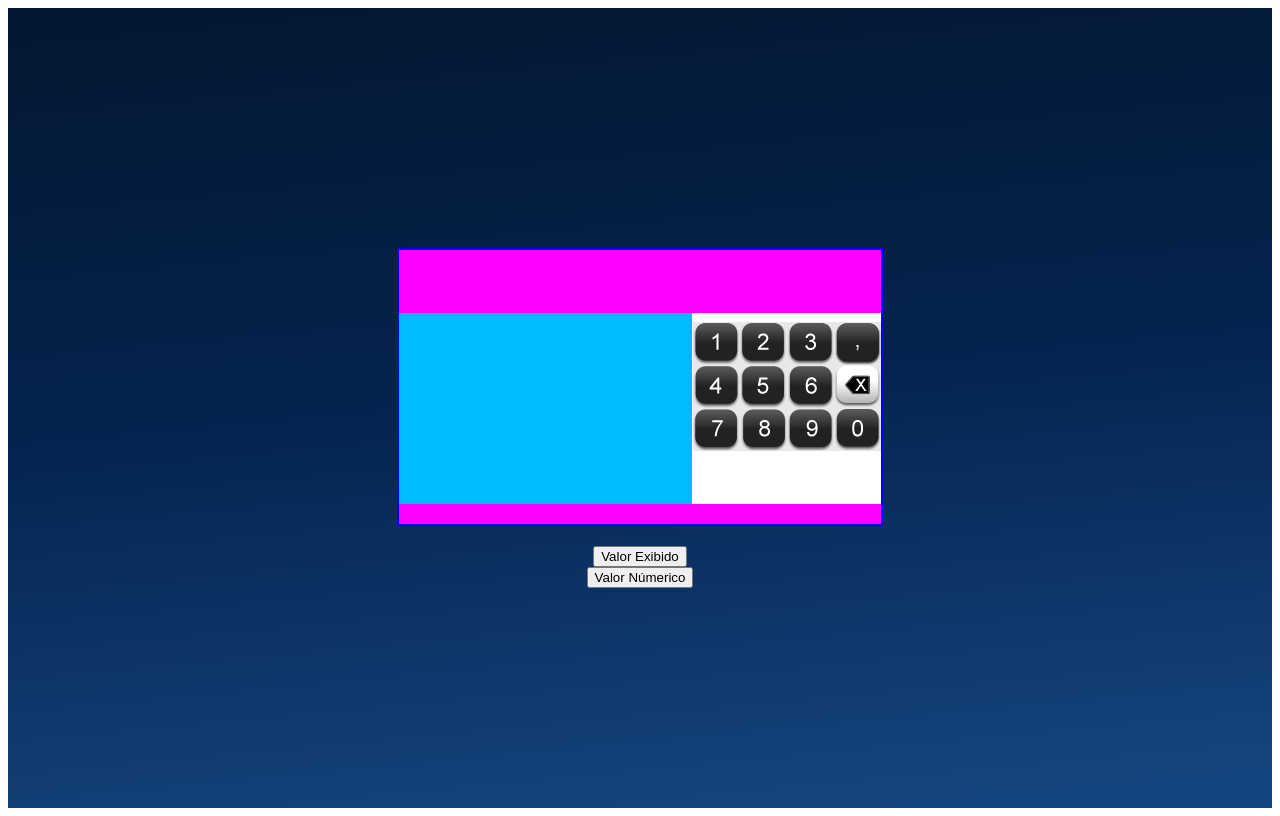
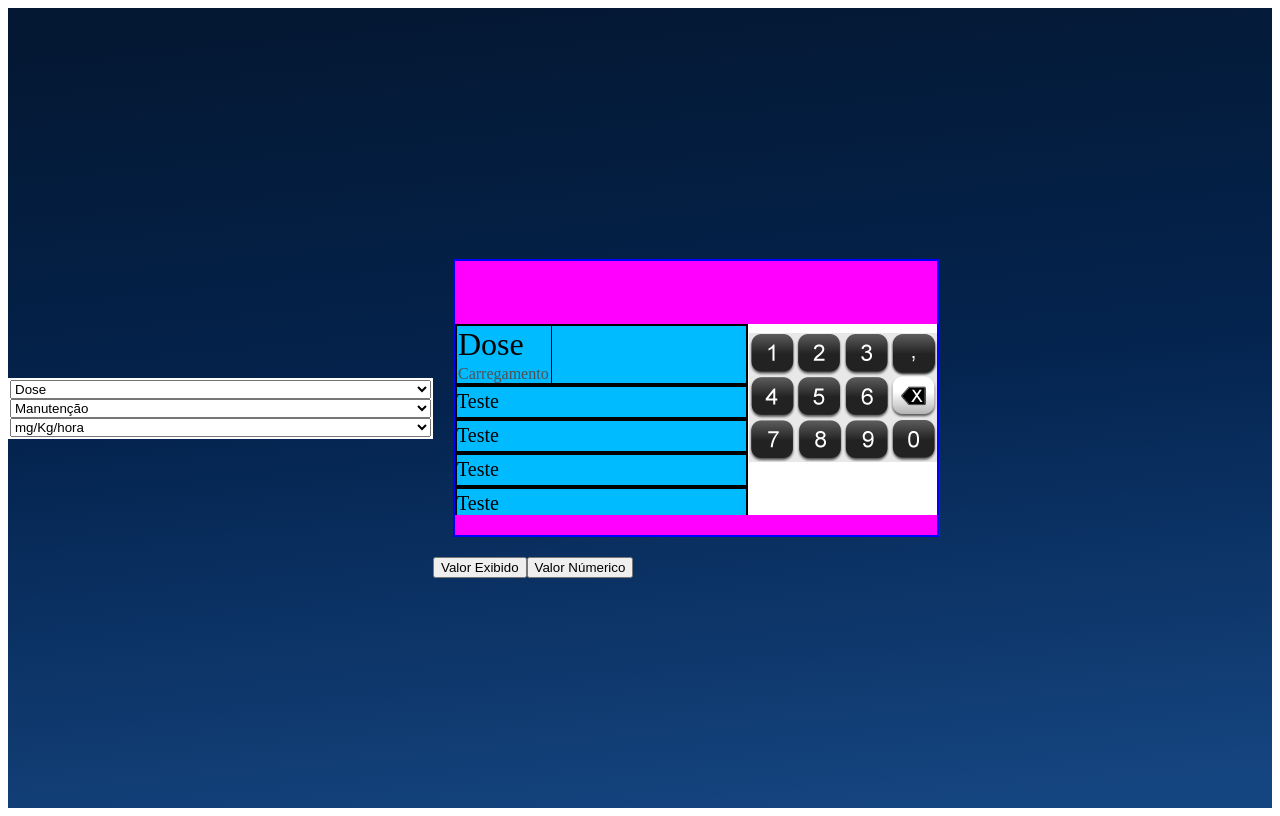
Before and after one commit to dcsalengue/Teclado_Touch_V2, a React (Vite) app: page / in a window 1280 px wide. Built offline with nearby package versions, Linux system fonts and the light colour scheme.

Commit message:
Seleção de modo, tipo e unidade. Aba programar inicial.

```diff
--- a/src/App.jsx
+++ b/src/App.jsx
@@ -1,8 +1,15 @@
 
 import styled from "styled-components"
+import { useState, useEffect } from "react";
+
+import modoInfusao from "./componentes/modoInfusao.json"
+import tipoInfusao from "./componentes/tipoInfusao.json"
+import unidades from "./componentes/unidades.json"
+
 import Teclado from "./componentes/Teclado"
-import { useState, useEffect } from "react";
 import DisplayNumerico from "./componentes/DisplayNumerico";
+import ListaSelecionar from "./componentes/ListaSelecionar"
+
 
 const ContainerDisplay = styled.div`
   position: relative;
@@ -21,7 +28,7 @@ const tecladoStyle = {
 const FundoGradiente = styled.div`
   display:flex;
   align-items: center;
-  flex-direction: column;
+  flex-direction: row ;
   justify-content:center;
   background: linear-gradient(174.61deg, #041833 4.16%, #04244F 48%, #154580 96.76%);
   width: 100%;
@@ -55,14 +62,90 @@ const Main = styled.main`
   position: absolute;
   align-items: center;
   justify-content:center;
+  flex-direction: column ;
   top: 63px;
   left: 0px;
   height: 197px;
   width: 293px;
   background-color: #00bbff;
-  color: white;
   font-size: 20px;
 `
+
+const AbaProgramar = styled.div`
+  border: 2px solid black;
+  flex-grow: 1; /* Faz com que a AbaProgramar ocupe todo o espaço disponível */
+  width: 100%; /* Ocupa todo o espaço disponível horizontalmente */
+  height: 100%; /* Ocupa todo o espaço disponível verticalmente */
+  display: flex;
+  align-items: center;
+  justify-content: left;
+
+  color: black;
+  box-sizing: border-box;
+  /* & .div{
+    /* background-color: #81B0DE; */
+    /* color: white; */
+    /* position: absolute; */
+  /* } */
+`
+
+const EspacoEsquerda = styled.section`
+  padding: 2px;
+  flex-grow: 1;
+  display:flex;
+  flex-direction: column ;
+  align-items: left;
+  justify-content:center;
+  min-height: 100%;
+  background-color: white;
+`
+
+const EspacoCentro = styled.section`
+  min-width: 490px;
+`
+
+const EspacoDireita = styled.section`
+  flex-grow: 1;
+  display:flex;
+  align-items: center;
+  justify-content:center;
+  background-color: white;
+
+`
+
+const LabelParametroProgramacao = styled.div`
+  display: flex;
+  flex-direction: column;
+  padding: 1px;
+  align-items: left;
+  justify-content: left;
+  width: 92px;
+  height: 100%;
+  border-right: 1px solid black;
+  font-size: 32px;
+
+  /* Estilo para o span */
+  & > span {
+    margin-top: auto;
+    font-size: 16px;
+    color: #505050;
+  }
+`;
+
+
+const styleDisplayNumerico = {
+  color: "white",
+  backgroundColor: "black",
+
+}
+
+const divLabel = {
+  width: "92px",
+  height: "100%",
+  backcground: "red",
+  border: '1px solid black',
+}
+
 function getRandomIntInclusive(min, max) {
   min = Math.ceil(min);
   max = Math.floor(max);
@@ -75,7 +158,6 @@ function App() {
 
   const [valorExibido, setValorExibido] = useState('');
   const [valorNumerico, setValorNumerico] = useState(0);
-  const [digito, setDigito] = useState('');
 
   const handleTeclaPressionada = (novoDigito) => {
     setTeclaPressionada(prevState => ({
@@ -87,17 +169,55 @@ function App() {
   // useEffect(() => {
   //   console.log("E aí, isso aqui roda sempre que o componente renderizar!");
   // });
+  const [modoInfusaoSelecionado, setModoInfusaoSelecionado] = useState('dose');
+  const [tipoInfusaoSelecionado, setTipoInfusaoSelecionado] = useState('manutencao');
+  const [unidadeSelecionada, setUnidadeSelecionada] = useState('mg_kg_hora');
 
-  useEffect(() => {
-    console.log("Sou executado apenas na montagem do componente! Tipo um componentDidMount.");
-  }, []);
+  // useEffect(() => {
+  //   //if(modoInfusaoSelecionado)
+  //   console.log(`${modoInfusaoSelecionado}`);
+  // }, [modoInfusaoSelecionado]);
 
   return (
     <FundoGradiente>
+      <EspacoEsquerda>
+        <ListaSelecionar nome={"modoInfusao"} value={modoInfusaoSelecionado} itens={modoInfusao} setSelecionado={setModoInfusaoSelecionado} />
+        <ListaSelecionar nome={"tipoInfusao"} value={tipoInfusaoSelecionado} itens={tipoInfusao} setSelecionado={setTipoInfusaoSelecionado} naoExibe={modoInfusaoSelecionado === "volumetrico"} />
+        <ListaSelecionar nome={"unidades"} value={unidadeSelecionada} itens={unidades} setSelecionado={setUnidadeSelecionada} naoExibe={modoInfusaoSelecionado === "volumetrico"} />
+      </EspacoEsquerda>
+
+      <EspacoCentro>
         <ContainerDisplay>
           <BarraDeStatus />
           <Main>
+            <AbaProgramar>
+            <LabelParametroProgramacao>
+              Dose
+              <span>
+                Carregamento
+                </span>
+            </LabelParametroProgramacao>
+              {/* <div style={{
+                display: "flex",
+                flexDirection: "column",
+                padding:"1px",
+                alignItems: "left",
+                justifyContent: "left",
+                width: "92px",
+                height: "100%",
+                borderRight: '1px solid black',
+                fontSize:"32px",
+
+              }}>
+                Dose
+                <span style={{
+                  marginTop: "auto",
+                  fontSize: "16px",
+                  color: "#505050",
+                }}>Carregamento</span>
+              </div> */}
               <DisplayNumerico
+                style={styleDisplayNumerico}
                 valorNumerico={valorNumerico}
                 valorExibido={valorExibido}
                 setValorExibido={setValorExibido}
@@ -105,12 +225,20 @@ function App() {
                 maxDigitosInteiros={4}
                 maxDigitosDecimais={1}
               />
+            </AbaProgramar>
+            <AbaProgramar>Teste</AbaProgramar>
+            <AbaProgramar>Teste</AbaProgramar>
+            <AbaProgramar>Teste</AbaProgramar>
+            <AbaProgramar>Teste</AbaProgramar>
           </Main>
           <Teclado style={tecladoStyle} onTeclaPressionada={handleTeclaPressionada} />
           <CaminhoDePao />
         </ContainerDisplay>
         <button onClick={() => { setValorExibido(getRandomIntInclusive(10000, 99999)) }}>Valor Exibido</button>
         <button onClick={() => { setValorNumerico(Math.random() * 25358) }}>Valor Númerico</button>
+
+      </EspacoCentro>
+      <EspacoDireita></EspacoDireita>
 
 
     </FundoGradiente>
--- a/src/componentes/DisplayNumerico/index.jsx
+++ b/src/componentes/DisplayNumerico/index.jsx
@@ -60,7 +60,7 @@ const DisplayNumerico = ({ style, valorExibido, setValorExibido, teclaPressionad
 
 
     return (
-        <div>
+        <div style={style}>
             {valorExibido}
         </div>
     )
--- /dev/null
+++ b/src/componentes/ListaSelecionar/index.jsx
@@ -0,0 +1,24 @@
+
+
+const ListaSelecionar = ({ value, nome, itens, setSelecionado, naoExibe=false}) => {
+    return (
+        <select
+            name={nome}
+            value={value}
+            id={nome}
+            onChange={event => { setSelecionado(event.target.value) }}
+            hidden={naoExibe}
+        >
+            {itens.map(option => (
+                <option
+                    key={option.id}
+                    value={option.value}
+                >
+                    {option.nome}
+                </option>
+            ))}
+        </select>
+    )
+}
+
+export default ListaSelecionar;
--- /dev/null
+++ b/src/componentes/modoInfusao.json
@@ -0,0 +1,17 @@
+[
+    {
+        "id": 1,
+        "value": "volumetrico",
+        "nome": "Volumétrico"
+    },
+    {
+        "id": 2,
+        "value": "dose",
+        "nome": "Dose"
+    },
+    {
+        "id": 3,
+        "value": "ders",
+        "nome": "DERS"
+    }
+]
--- /dev/null
+++ b/src/componentes/tipoInfusao.json
@@ -0,0 +1,17 @@
+[
+    {
+        "id": 1,
+        "value": "manutencao",
+        "nome": "Manutenção"
+    },
+    {
+        "id": 2,
+        "value": "carregamento",
+        "nome": "Carregamento"
+    },
+    {
+        "id": 3,
+        "value": "bolus",
+        "nome": "Bolus"
+    }
+]
--- /dev/null
+++ b/src/componentes/unidades.json
@@ -0,0 +1,82 @@
+[
+    {
+        "id": 1,
+        "value": "ng_kg_min",
+        "nome": "ng/Kg/min"
+    },
+    {
+        "id": 2,
+        "value": "ug_kg_min",
+        "nome": "ug/Kg/min"
+    },
+    {
+        "id": 3,
+        "value": "mg_kg_min",
+        "nome": "mg/Kg/min"
+    },
+    {
+        "id": 4,
+        "value": "g_kg_min",
+        "nome": "g/Kg/min"
+    },
+    {
+        "id": 5,
+        "value": "ng_kg_hora",
+        "nome": "ng/Kg/hora"
+    },
+    {
+        "id": 6,
+        "value": "ug_kg_hora",
+        "nome": "ug/Kg/hora"
+    },
+    {
+        "id": 7,
+        "value": "mg_kg_hora",
+        "nome": "mg/Kg/hora"
+    },
+    {
+        "id": 8,
+        "value": "g_kg_hora",
+        "nome": "g/Kg/hora"
+    },
+    {
+        "id": 9,
+        "value": "ng_min",
+        "nome": "ng/min"
+    },
+    {
+        "id": 10,
+        "value": "ug_min",
+        "nome": "ug/min"
+    },
+    {
+        "id": 11,
+        "value": "mg_min",
+        "nome": "mg/min"
+    },
+    {
+        "id": 12,
+        "value": "g_min",
+        "nome": "g/min"
+    },
+    {
+        "id": 13,
+        "value": "ng_hora",
+        "nome": "ng/hora"
+    },
+    {
+        "id": 14,
+        "value": "ug_hora",
+        "nome": "ug/hora"
+    },
+    {
+        "id": 15,
+        "value": "mg_hora",
+        "nome": "mg/hora"
+    },
+    {
+        "id": 16,
+        "value": "g_hora",
+        "nome": "g/hora"
+    }
+]
```
Also changed, not shown: src/EstilosGlobais/index.jsx (renamed from src/componentes/EstilosGlobais/index.jsx). Lines whose indentation alone changed are shown as unchanged.
